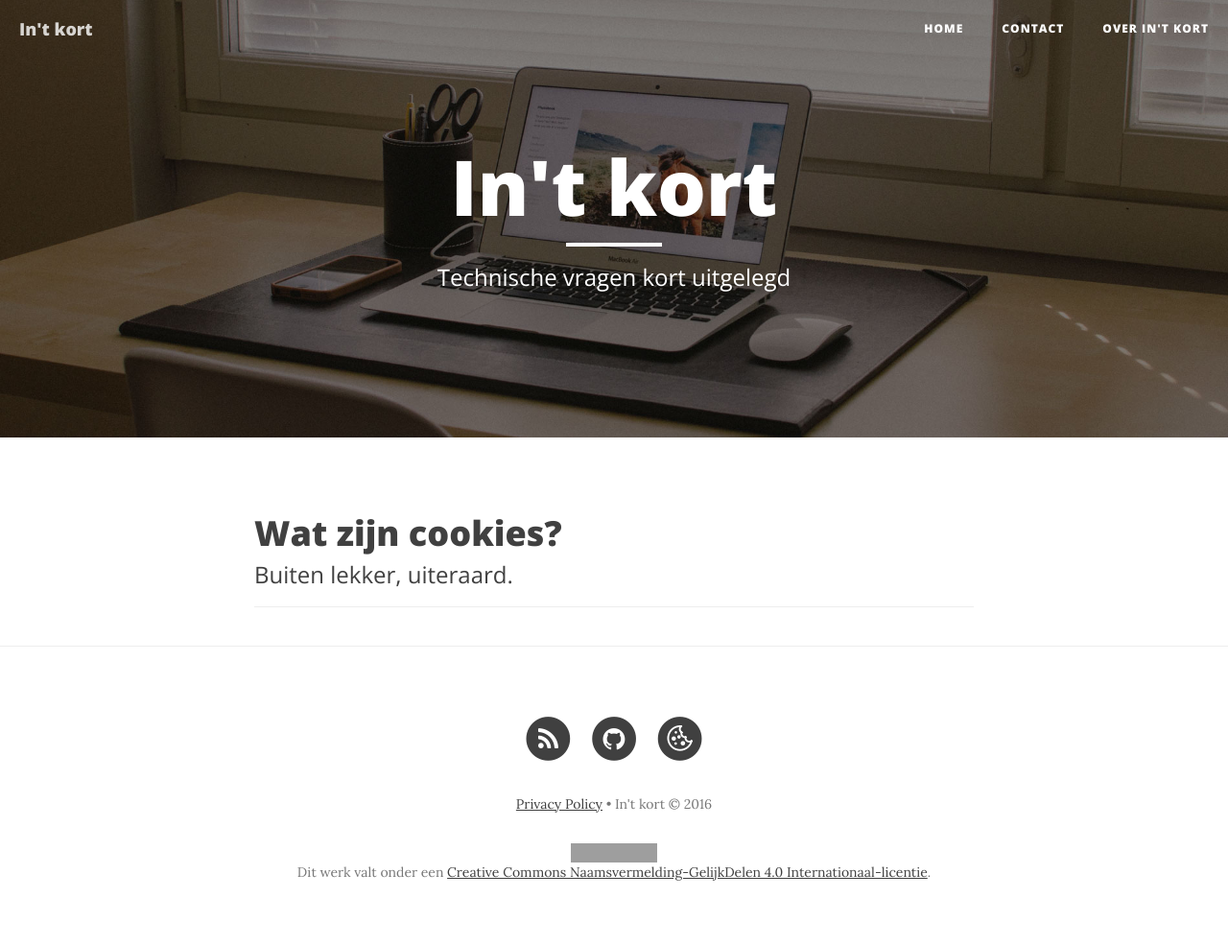
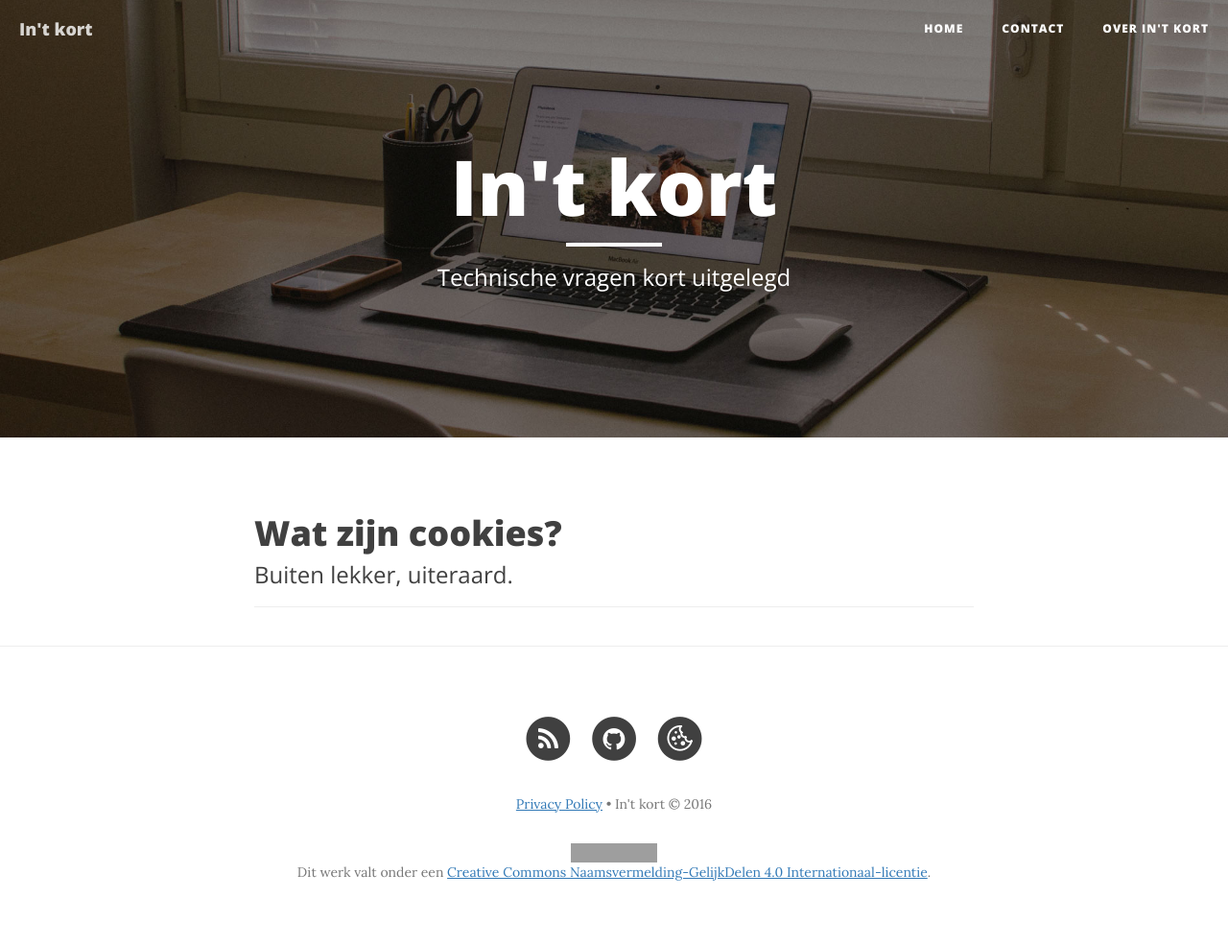
Before and after one commit to intkort/intkort.github.io, a Jekyll site: the page built from index.html, in a window 1280 px wide. Shown: the whole page at 96% size. Built offline with Jekyll 4.4.1, drawn with Linux system fonts in a browser that asks for light colours; nearby versions of some CDN libraries; some web fonts are replaced; the list of posts is cut into pages by our own code; comment, search, counter and statistics services are not loaded; grey boxes are pictures that could not be loaded.

Commit message:
Blue links

```diff
--- a/_includes/footer.html
+++ b/_includes/footer.html
@@ -3,7 +3,7 @@
     <div class="container">
         <div class="row">
             <div class="col-lg-8 col-lg-offset-2 col-md-10 col-md-offset-1">
-                <ul class="list-inline text-center">
+                <ul class="list-inline text-center bottom-icons">
                     <li>
                         <a href="{{ "/feed.xml" | prepend: site.baseurl }}" title="RSS-feed">
                             <span class="fa-stack fa-lg">
--- a/css/clean-blog.css
+++ b/css/clean-blog.css
@@ -24,9 +24,6 @@ h5,
 h6 {
   font-family: 'Open Sans', 'Helvetica Neue', Helvetica, Arial, sans-serif;
   font-weight: 800;
-}
-a {
-  color: #404040;
 }
 a:hover,
 a:focus {
@@ -408,3 +405,6 @@ body {
 .license:focus {
   cursor: auto;
 }
+.bottom-icons a {
+  color: #404040;
+}
--- a/less/clean-blog.less
+++ b/less/clean-blog.less
@@ -30,7 +30,6 @@ h6 {
 }
 
 a {
-	color: @gray-dark;
 	&:hover,
 	&:focus {
 		color: @brand-primary;
@@ -472,3 +471,7 @@ body {
 		cursor: auto;
 	}
 }
+
+.bottom-icons a {
+	color: @gray-dark;
+}
```
Also changed, not shown: css/clean-blog.min.css.
